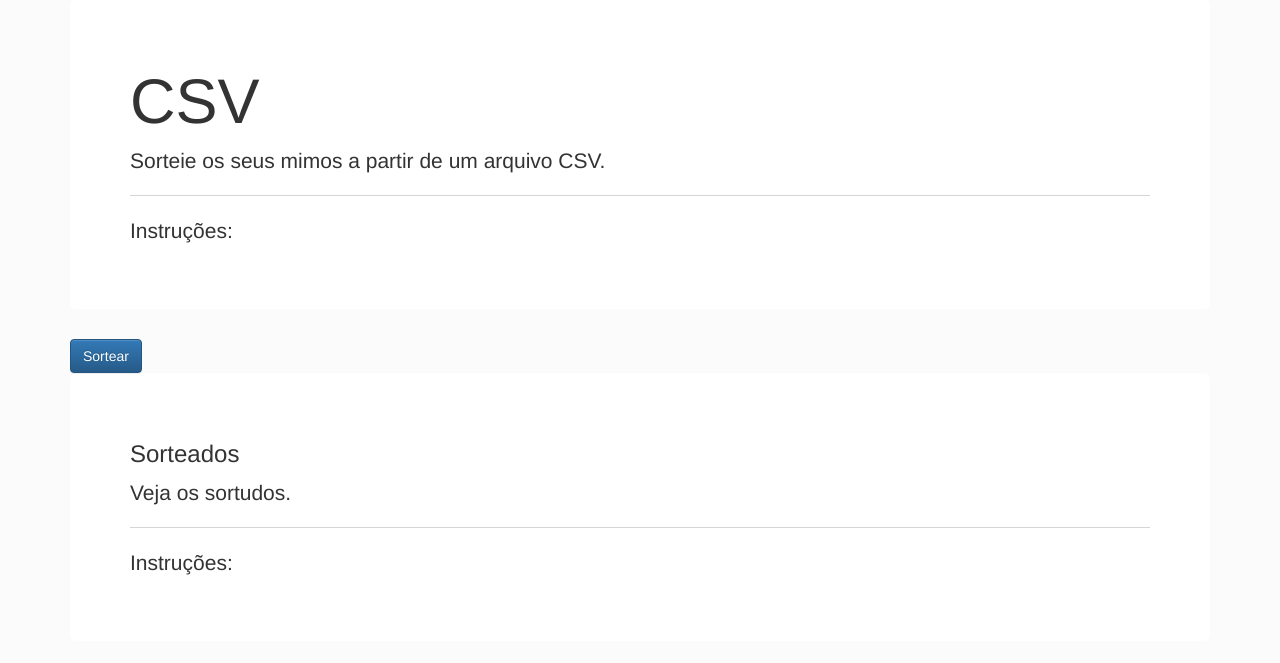
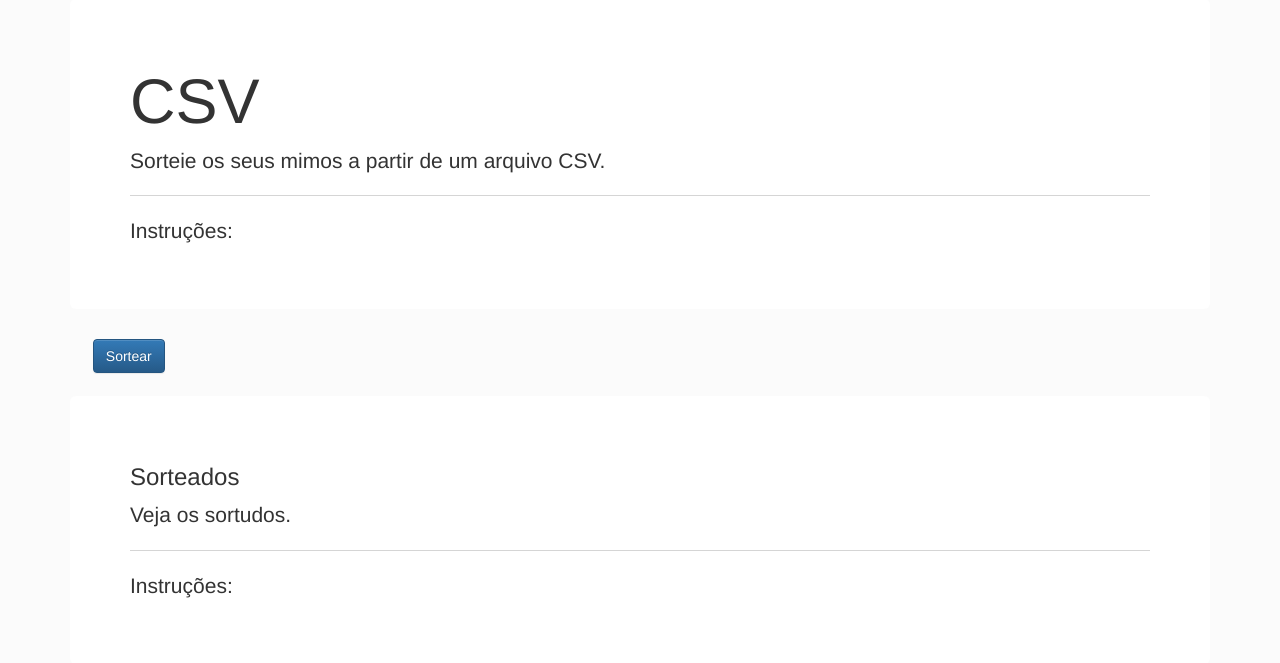
Before and after one commit to hi-hi-ray/sortido, a Django app: page /csv in a window 1280 px wide. Shown: the part 99-762 px from the top of the page. Run offline with Django 3.2, Linux system fonts and the light colour scheme; some libraries are stand-ins or nearby versions.

Commit message:
add django form properties

```diff
--- a/sortido_app/static/css/main.css
+++ b/sortido_app/static/css/main.css
@@ -49,3 +49,13 @@ nav .nav.pull-right a:hover {
 body {
   background-color: #fbfbfbfb;
 }
+
+.total-form {
+  margin-left: 2%;
+  margin-bottom: 2%;
+}
+
+.form-horizontal .form-group{
+  margin-right: 0px;
+  margin-left: 0px;
+}
```
